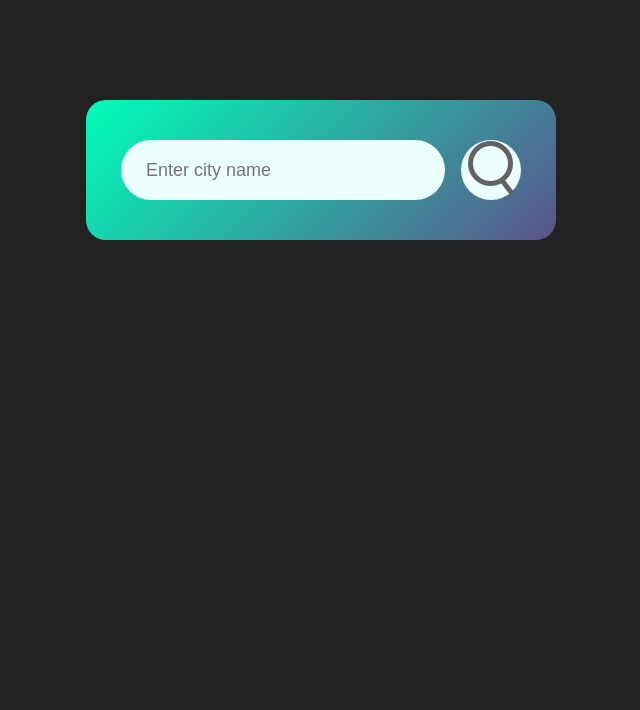
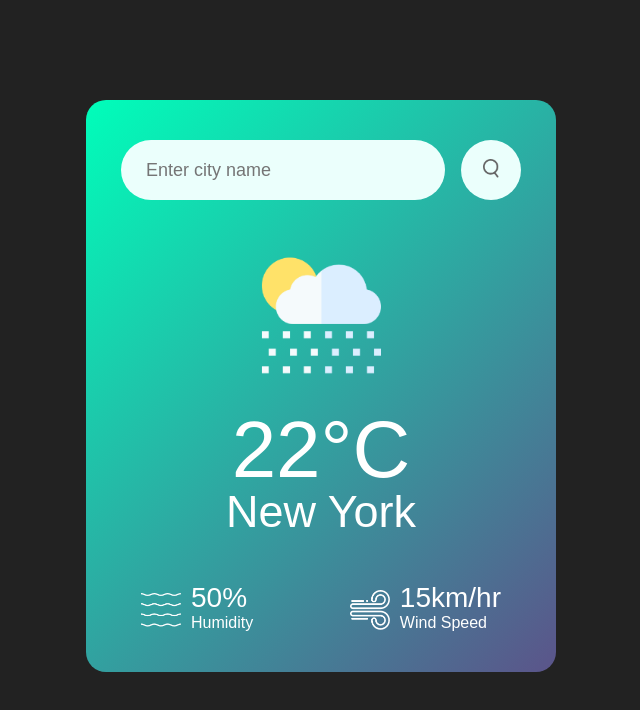
Before and after one commit to Truepele001/Weather.App, a plain HTML site: page index.html in a window 1280 px wide. Shown: the whole page, without its empty margins (319-959 px from the left). Drawn offline with Linux system fonts and the light colour scheme.

Commit message:
second commit

```diff
--- a/index.html
+++ b/index.html
@@ -10,9 +10,28 @@
       <div class="card">
         <div class="search">
             <input type="text" placeholder="Enter city name" spellcheck="false">
-            <button>
-                <img src="images/search.png" alt="search">
-            </button>
+            <button><img src="images/search.png" alt="search"></button>
+        </div>
+        <div class="weather">
+            <img src="images/rain.png"  class="weather-icon" alt="Rain">
+            <h1 class="temp">22°C</h1>
+            <h2 class="city">New York</h2>
+            <div class="details">
+                <div class="col">
+                    <img src="images/humidity.png" alt="humidity">
+                    <div>
+                        <p class="humidity">50%</p>
+                        <p>Humidity</p>
+                    </div>
+                </div>
+                <div class="col">
+                    <img src="images/wind.png" alt="wind-speed">
+                    <div>
+                        <p class="wind">15km/hr</p>
+                        <p>Wind Speed</p>
+                    </div>
+                </div>
+            </div>
         </div>
       </div>
     </body>
--- a/style.css
+++ b/style.css
@@ -45,3 +45,41 @@ body{
     height: 60px;
     cursor: pointer;
 }
+.search button img{
+    width: 16px;
+}
+.weather-icon{
+    width: 170px;
+    margin-top: 30px;
+}
+.weather h1{
+    font-size: 80px;
+    font-weight: 500;
+}
+.weather h2{
+    font-size: 45px;
+    font-weight: 400;
+    margin-top: -10px;
+}
+.details{
+    display: flex;
+    align-items: center;
+    justify-content: space-between;
+    padding: 0 20px;
+    margin-top: 50px;
+}
+.col{
+    display: flex;
+    align-items: center;
+    text-align:  left;
+}
+.col img{
+    width: 40px;
+    margin-right: 10px;
+}
+.humidity, .wind{
+    font-size: 28PX;
+    margin-top: -6px;
+
+
+}
```
